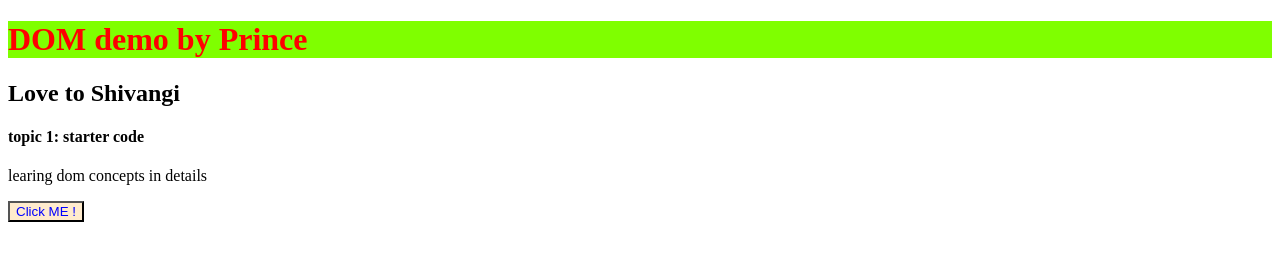
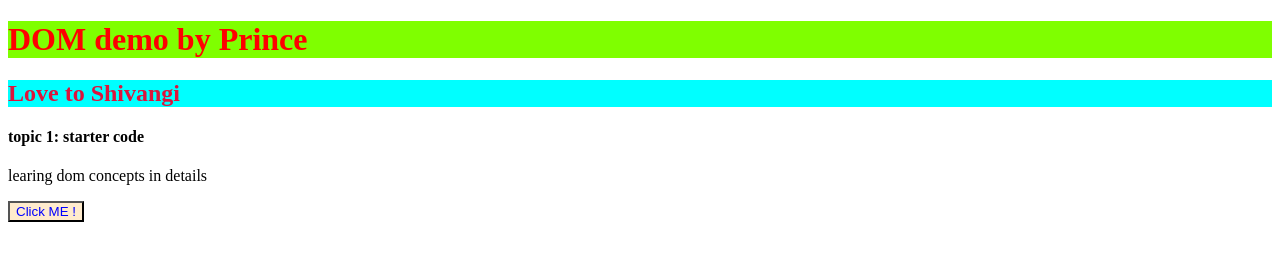
Before and after one commit to Prince-Singh-Dev/CONCEPTS-OF-JAVASCRIPT, a plain HTML site: page DOM/index.html in a window 1280 px wide. Drawn offline with Linux system fonts and the light colour scheme.

Commit message:
Update style.css

```diff
--- a/DOM/style.css
+++ b/DOM/style.css
@@ -3,6 +3,11 @@ h1{
     background-color: chartreuse;
 } /*Giving styling to HEADING 1*/
 
+h2{
+    color: crimson;
+    background-color: aqua;
+}
+
 button{
     color: blue;
     background-color: blanchedalmond;
```
